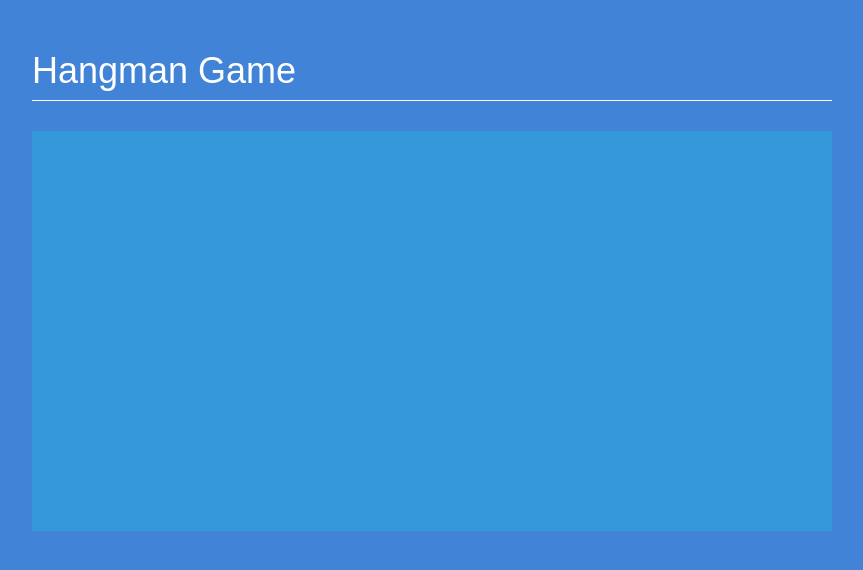
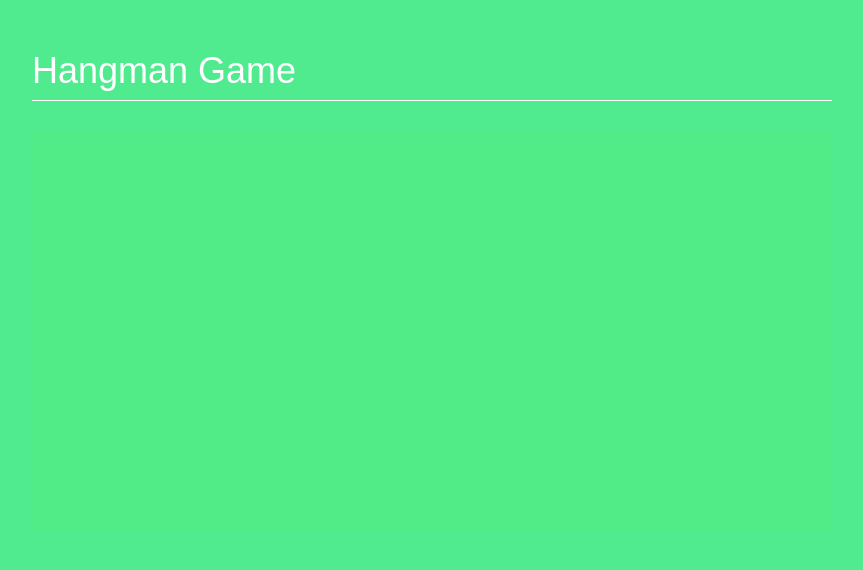
Before and after one commit to code987-bio/SWDV-691, a plain HTML site: page index.html in a window 1280 px wide. Shown: the whole page, without its empty margins (208-1071 px from the left). Drawn offline with Linux system fonts and the light colour scheme.

Commit message:
Update main.css

```diff
--- a/main.css
+++ b/main.css
@@ -1,7 +1,7 @@
 html, body {
       margin: 0;
       padding: 0;
-      background-color:#4183D7;
+      background-color:#50EB8F;
       font-family: Arial, Helvetica, sans-serif;
       }
 
@@ -21,7 +21,7 @@ html, body {
  height:400px;
  position:relative;
  overflow:hidden;
- background-color:#3498DB;
+ background-color:#51EB88;
 }
 
 .spacer{height:30px;}
```
